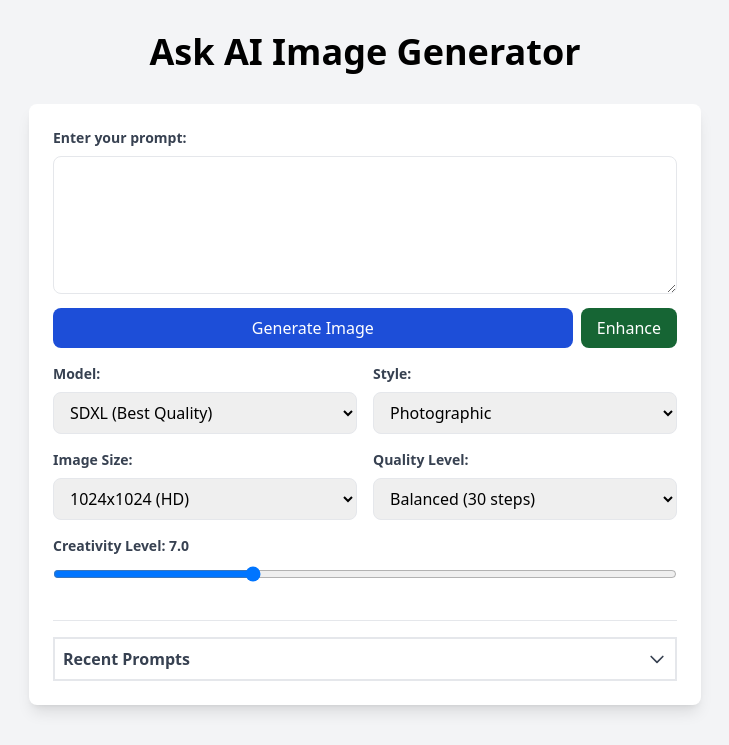
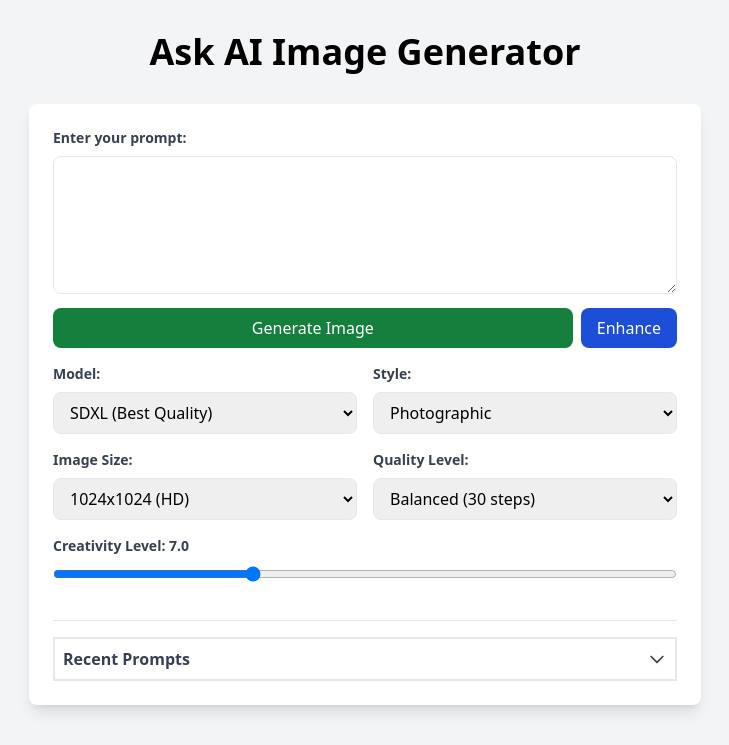
Before and after one commit to TwisterMc/ask_ai, a Flask app: page / in a window 1280 px wide. Shown: the top 745 px of the page, without its empty margins (275-1004 px from the left). Run offline with Flask 3, Linux system fonts and the light colour scheme; some libraries are stand-ins or nearby versions.

Commit message:
Change button colors for improved visual distinction and accessibility

```diff
--- a/templates/index.html
+++ b/templates/index.html
@@ -36,14 +36,14 @@
                         ></textarea>
                     <div class="flex space-x-2">
                         <button type="button" id="generateButton"
-                            class="flex-1 bg-blue-700 text-white py-2 px-4 rounded-lg hover:bg-blue-800 focus:ring-2 focus:ring-blue-500 focus:ring-offset-2 transition-all disabled:opacity-30 disabled:cursor-not-allowed disabled:hover:bg-blue-700 disabled:focus:ring-0"
+                            class="flex-1 bg-green-700 text-white py-2 px-4 rounded-lg hover:bg-green-800 focus:ring-2 focus:ring-green-500 focus:ring-offset-2 transition-all disabled:opacity-30 disabled:cursor-not-allowed disabled:hover:bg-green-700 disabled:focus:ring-0"
                             aria-label="Generate image from prompt"
                             aria-disabled="false"
                             onclick="generateImage();">
                             Generate Image
                         </button>
                         <button type="button" id="enhanceButton"
-                            class="px-4 py-2 bg-green-800 text-white rounded-lg hover:bg-blue-700 focus:ring-2 focus:ring-blue-500 focus:ring-offset-2 transition-all disabled:opacity-30 disabled:cursor-not-allowed"
+                            class="px-4 py-2 bg-blue-700 text-white rounded-lg hover:bg-blue-800 focus:ring-2 focus:ring-blue-500 focus:ring-offset-2 transition-all disabled:opacity-30 disabled:cursor-not-allowed"
                             aria-label="Enhance current prompt"
                             aria-disabled="false"
                             onclick="enhancePrompt();">
```
